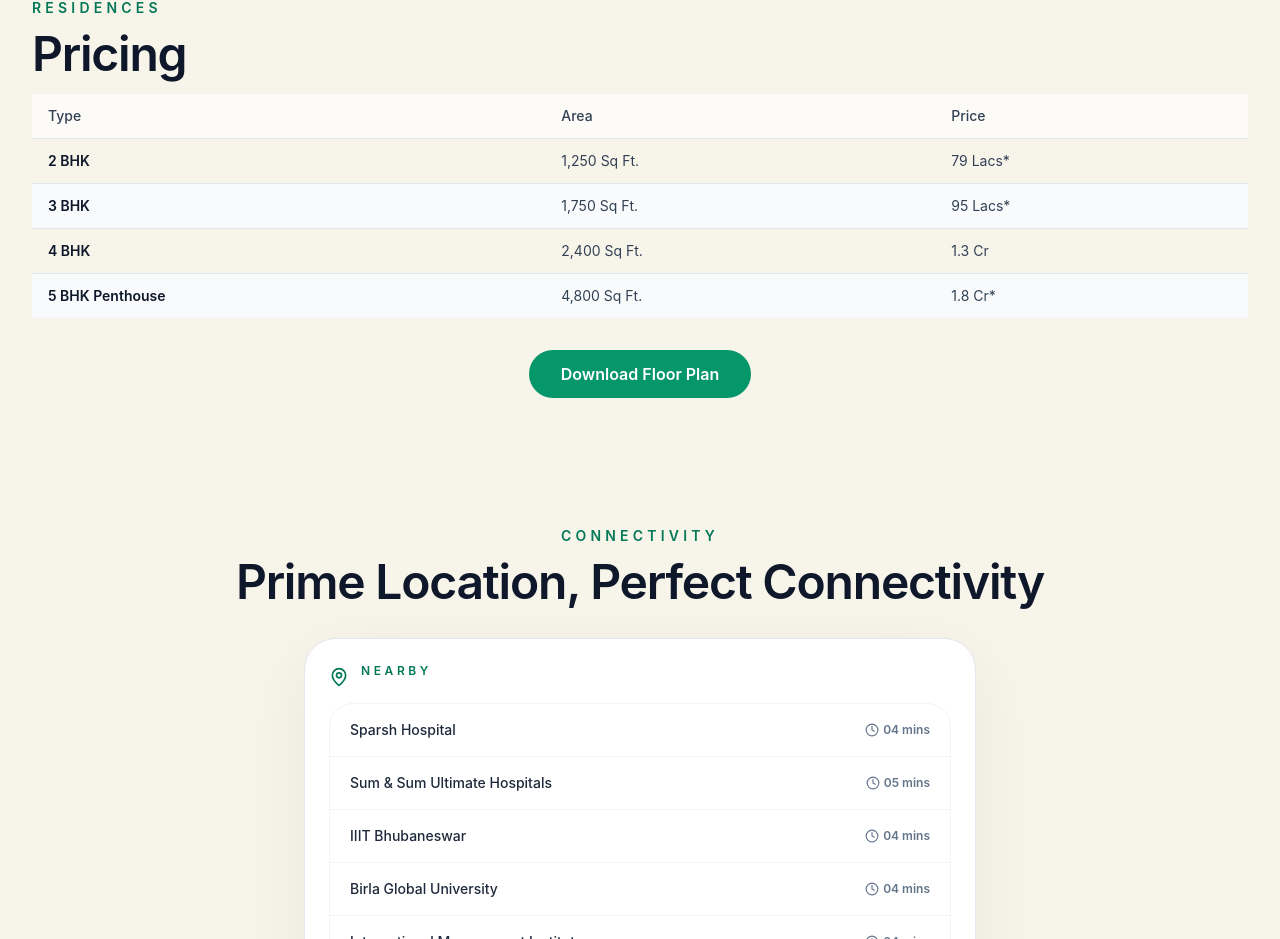
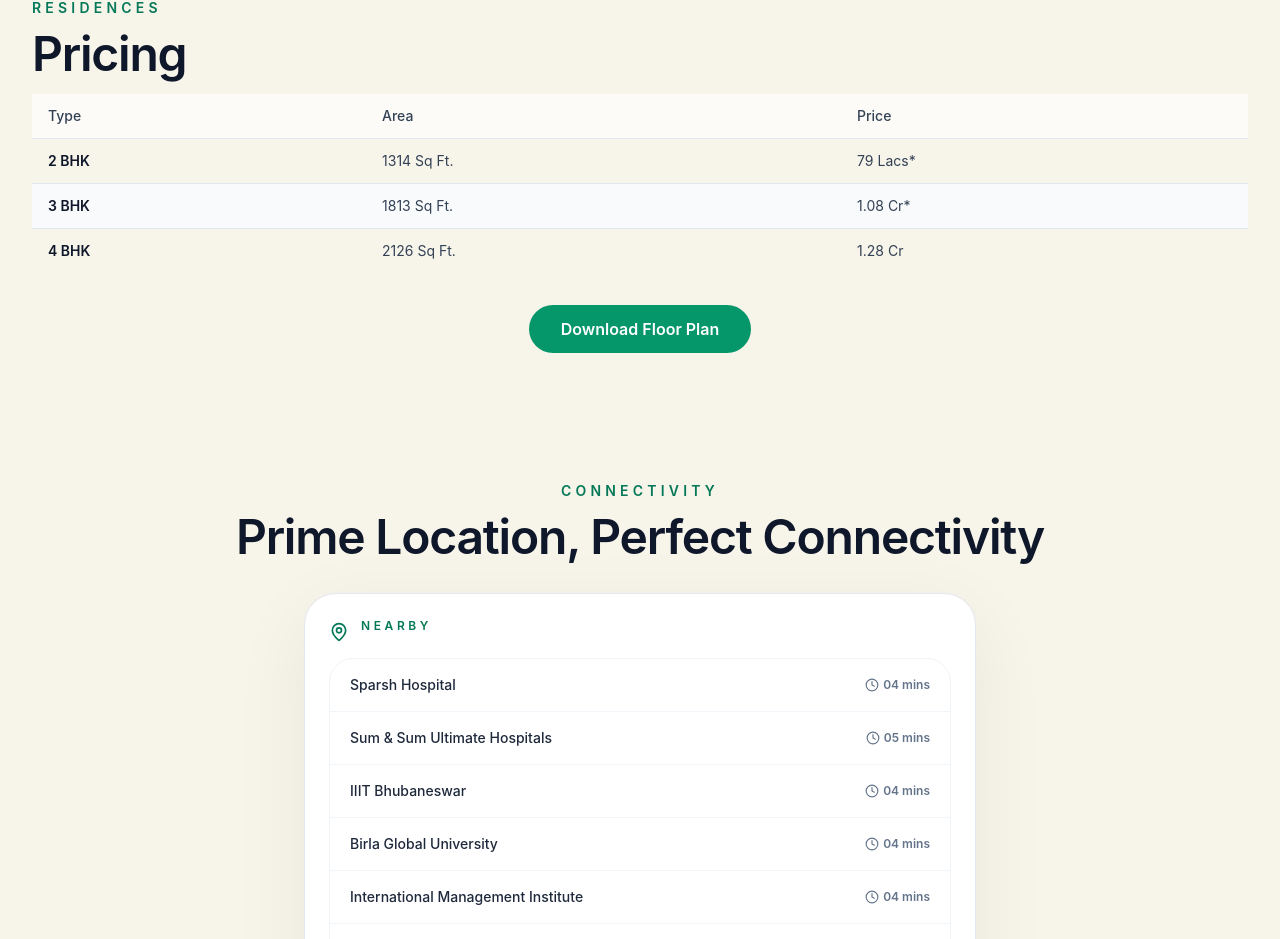
Before and after one commit to basudev-n/The-Gardenia, a React (Create React App) app in the folder frontend/: page / in a window 1280 px wide. Shown: the part 2233-3172 px from the top of the page. Built offline with nearby package versions, Linux system fonts and the light colour scheme.

Commit message:
chore: update floor plan sizes/prices and remove 5BHK penthouse

```diff
--- a/frontend/src/mock/data.js
+++ b/frontend/src/mock/data.js
@@ -252,7 +252,7 @@ export const mockData = {
     {
       id: 1,
       type: "2 BHK",
-      area: "1,250 Sq Ft.",
+      area: "1314 Sq Ft.",
       price: "79 Lacs*",
       bedrooms: 2,
       bathrooms: 2,
@@ -261,8 +261,8 @@ export const mockData = {
     {
       id: 2,
       type: "3 BHK",
-      area: "1,750 Sq Ft.",
-      price: "95 Lacs*",
+      area: "1813 Sq Ft.",
+      price: "1.08 Cr*",
       bedrooms: 3,
       bathrooms: 3,
       features: ["Master Bedroom Suite", "Pooja Room", "Premium Fittings"]
@@ -270,20 +270,11 @@ export const mockData = {
     {
       id: 3,
       type: "4 BHK",
-      area: "2,400 Sq Ft.",
-      price: "1.3 Cr",
+      area: "2126 Sq Ft.",
+      price: "1.28 Cr",
       bedrooms: 4,
       bathrooms: 4,
       features: ["Private Deck", "Walk-in Closet", "Family Lounge"]
-    },
-    {
-      id: 4,
-      type: "5 BHK Penthouse",
-      area: "4,800 Sq Ft.",
-      price: "1.8 Cr*",
-      bedrooms: 5,
-      bathrooms: 5,
-      features: ["Private Terrace", "Study Room", "Servant Quarter", "Premium Interiors"]
     }
   ],
 
```
